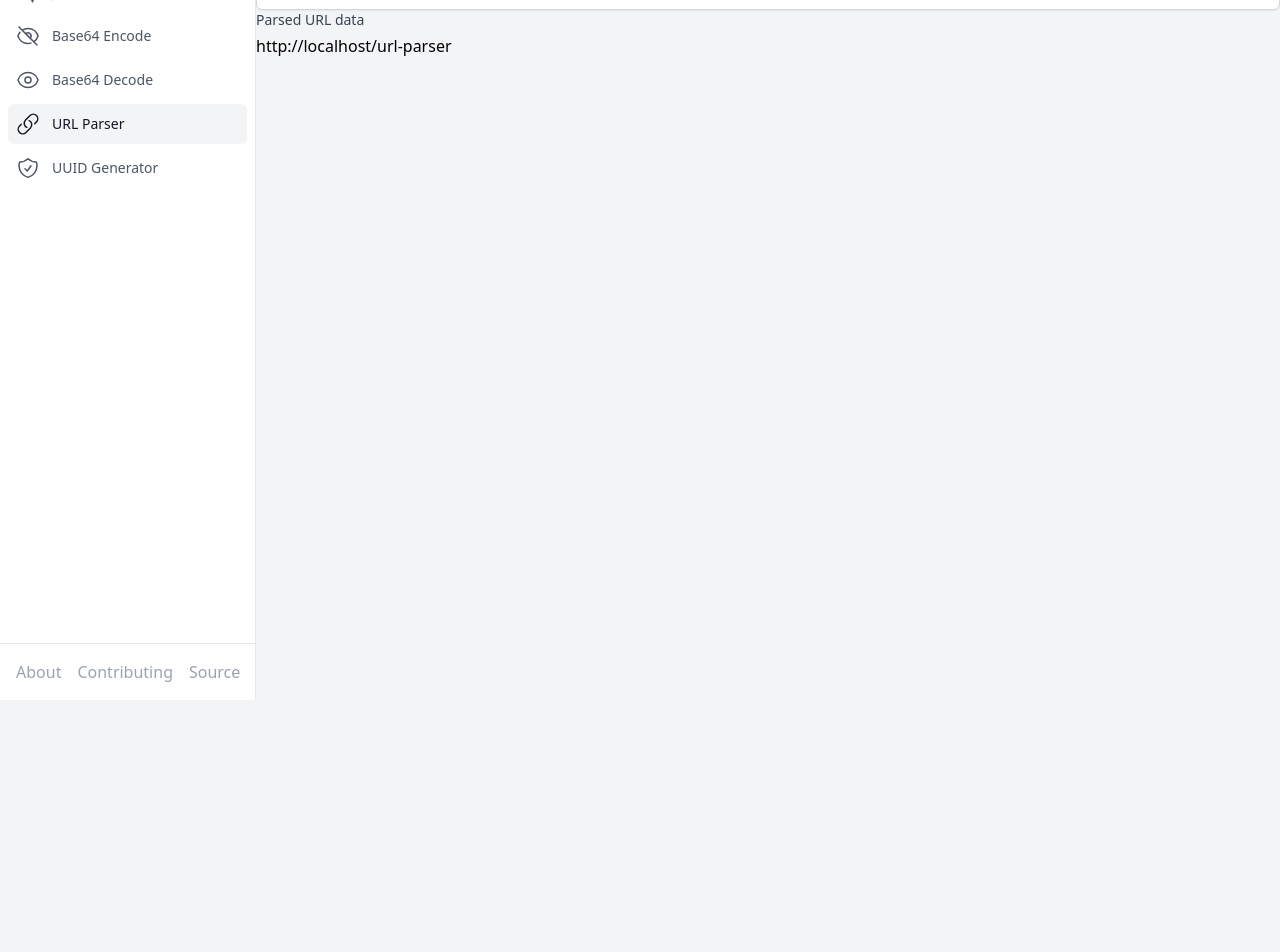
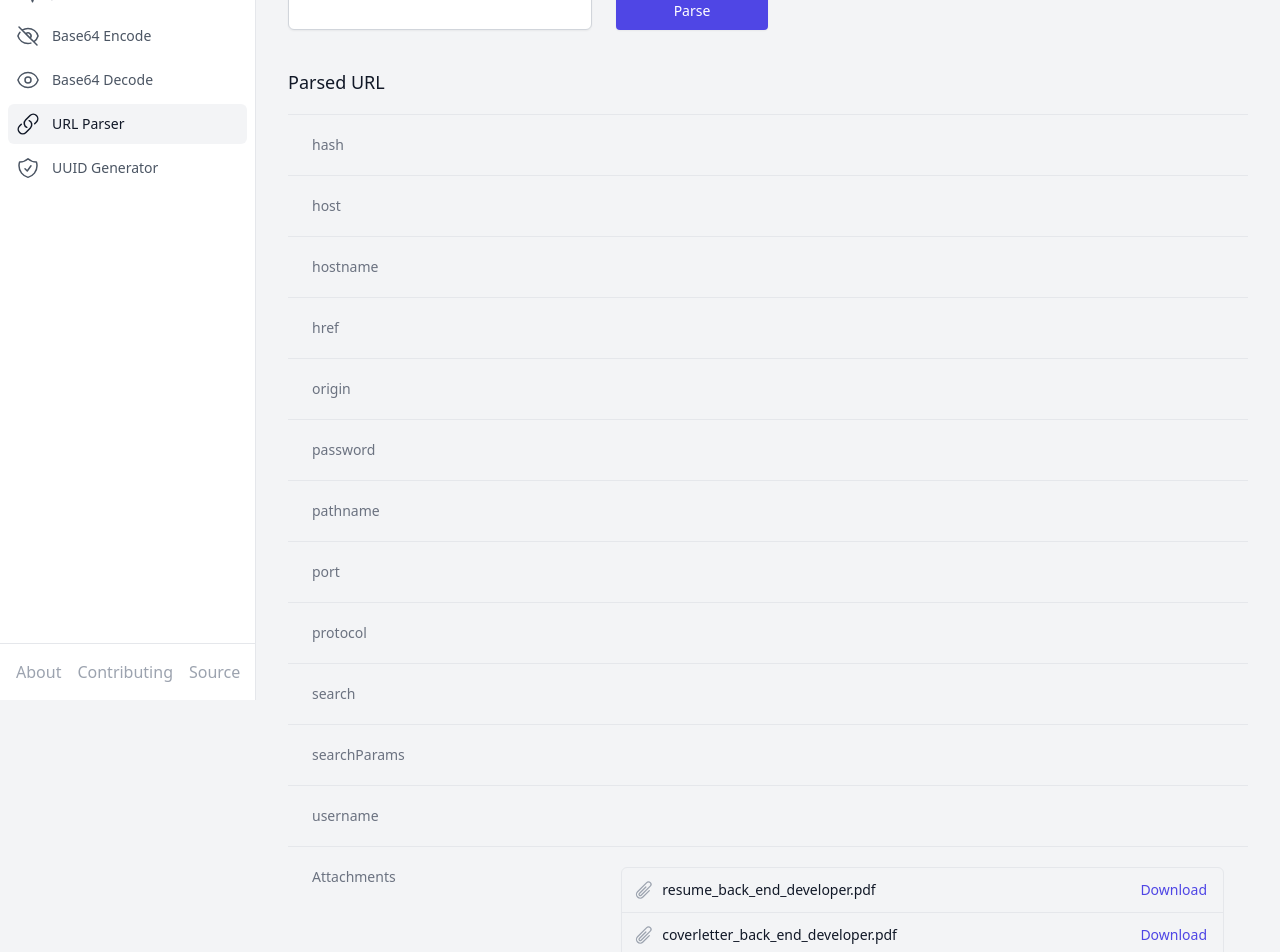
Before and after one commit to DevScreenInternal/ds-devtools, a React (Vite) app: page /url-parser in a window 1280 px wide. Shown: the part 100-1052 px from the top of the page. Before the commit the page ends 800 px from the top, so only its background shows below. Built offline with nearby package versions, Linux system fonts and the light colour scheme.

Commit message:
Improved UX of the URL parser page

```diff
--- a/src/pages/UrlParser.page.tsx
+++ b/src/pages/UrlParser.page.tsx
@@ -1,24 +1,28 @@
+import { PaperClipIcon } from '@heroicons/react/24/outline';
 import { useEffect, useState } from 'react';
+import { parseUrl } from '../services/url-parser';
 
 export default function URLParserPage() {
   const [url, setUrl] = useState<string>('');
-  const [parsedUrl, setParsedUrl] = useState<URL>();
+  const [parsedUrl, setParsedUrl] = useState<URL | null>();
   useEffect(() => {
     document.title = 'URL Parser | dev tools';
   }, []);
 
-  useEffect(() => {
+  function onClickParseUrl() {
     try {
-      setParsedUrl(new URL(url));
+      setParsedUrl(parseUrl(url));
     } catch (error: any) {
       console.log(error);
-      setParsedUrl(new URL(document.location.href));
+      setParsedUrl(null);
     }
-  }, [url]);
+  }
+
   return (
-    <div>
+    <div className="px-4 sm:px-6 lg:px-8">
       <h1>URL Parser</h1>
       <div>
+        <div className="my-5 grid grid-cols-1 gap-6 sm:grid-cols-3">
           <div>
             <label
               htmlFor="url"
@@ -36,15 +40,159 @@ export default function URLParserPage() {
               />
             </div>
           </div>
-        <div>
-          <label
-            htmlFor="parsedJson"
-            className="block text-sm font-medium text-gray-700"
+          <button
+            type="button"
+            className="mt-6 inline-flex items-center justify-center rounded border border-transparent bg-indigo-600 px-4 py-2 text-sm font-medium text-white shadow-sm hover:bg-indigo-700 focus:outline-none focus:ring-2 focus:ring-indigo-500 focus:ring-offset-2 sm:w-1/2"
+            onClick={onClickParseUrl}
           >
-            Parsed URL data
-          </label>
+            Parse
+          </button>
+        </div>
         <div className="mt-1">
-            <p>{parsedUrl?.toJSON()}</p>
+          <div className="overflow-hidden sm:rounded-lg">
+            <div className="py-5">
+              <h3 className="text-lg font-medium leading-6 text-gray-900">
+                Parsed URL
+              </h3>
+            </div>
+            <div className="border-t border-gray-200 py-5 sm:p-0">
+              <dl className="sm:divide-y sm:divide-gray-200">
+                <div className="py-4 sm:grid sm:grid-cols-3 sm:gap-4 sm:py-5 sm:px-6">
+                  <dt className="text-sm font-medium text-gray-500">hash</dt>
+                  <dd className="mt-1 text-sm text-gray-900 sm:col-span-2 sm:mt-0">
+                    {parsedUrl?.hash}
+                  </dd>
+                </div>
+                <div className="py-4 sm:grid sm:grid-cols-3 sm:gap-4 sm:py-5 sm:px-6">
+                  <dt className="text-sm font-medium text-gray-500">host</dt>
+                  <dd className="mt-1 text-sm text-gray-900 sm:col-span-2 sm:mt-0">
+                    {parsedUrl?.host}
+                  </dd>
+                </div>
+                <div className="py-4 sm:grid sm:grid-cols-3 sm:gap-4 sm:py-5 sm:px-6">
+                  <dt className="text-sm font-medium text-gray-500">
+                    hostname
+                  </dt>
+                  <dd className="mt-1 text-sm text-gray-900 sm:col-span-2 sm:mt-0">
+                    {parsedUrl?.hostname}
+                  </dd>
+                </div>
+                <div className="py-4 sm:grid sm:grid-cols-3 sm:gap-4 sm:py-5 sm:px-6">
+                  <dt className="text-sm font-medium text-gray-500">href</dt>
+                  <dd className="mt-1 text-sm text-gray-900 sm:col-span-2 sm:mt-0">
+                    {parsedUrl?.href}
+                  </dd>
+                </div>
+                <div className="py-4 sm:grid sm:grid-cols-3 sm:gap-4 sm:py-5 sm:px-6">
+                  <dt className="text-sm font-medium text-gray-500">origin</dt>
+                  <dd className="mt-1 text-sm text-gray-900 sm:col-span-2 sm:mt-0">
+                    {parsedUrl?.origin}
+                  </dd>
+                </div>
+                <div className="py-4 sm:grid sm:grid-cols-3 sm:gap-4 sm:py-5 sm:px-6">
+                  <dt className="text-sm font-medium text-gray-500">
+                    password
+                  </dt>
+                  <dd className="mt-1 text-sm text-gray-900 sm:col-span-2 sm:mt-0">
+                    {parsedUrl?.password}
+                  </dd>
+                </div>
+                <div className="py-4 sm:grid sm:grid-cols-3 sm:gap-4 sm:py-5 sm:px-6">
+                  <dt className="text-sm font-medium text-gray-500">
+                    pathname
+                  </dt>
+                  <dd className="mt-1 text-sm text-gray-900 sm:col-span-2 sm:mt-0">
+                    {parsedUrl?.pathname}
+                  </dd>
+                </div>
+                <div className="py-4 sm:grid sm:grid-cols-3 sm:gap-4 sm:py-5 sm:px-6">
+                  <dt className="text-sm font-medium text-gray-500">port</dt>
+                  <dd className="mt-1 text-sm text-gray-900 sm:col-span-2 sm:mt-0">
+                    {parsedUrl?.port}
+                  </dd>
+                </div>
+                <div className="py-4 sm:grid sm:grid-cols-3 sm:gap-4 sm:py-5 sm:px-6">
+                  <dt className="text-sm font-medium text-gray-500">
+                    protocol
+                  </dt>
+                  <dd className="mt-1 text-sm text-gray-900 sm:col-span-2 sm:mt-0">
+                    {parsedUrl?.protocol}
+                  </dd>
+                </div>
+                <div className="py-4 sm:grid sm:grid-cols-3 sm:gap-4 sm:py-5 sm:px-6">
+                  <dt className="text-sm font-medium text-gray-500">search</dt>
+                  <dd className="mt-1 text-sm text-gray-900 sm:col-span-2 sm:mt-0">
+                    {parsedUrl?.search}
+                  </dd>
+                </div>
+                <div className="py-4 sm:grid sm:grid-cols-3 sm:gap-4 sm:py-5 sm:px-6">
+                  <dt className="text-sm font-medium text-gray-500">
+                    searchParams
+                  </dt>
+                  <dd className="mt-1 text-sm text-gray-900 sm:col-span-2 sm:mt-0">
+                    {parsedUrl?.searchParams}
+                  </dd>
+                </div>
+                <div className="py-4 sm:grid sm:grid-cols-3 sm:gap-4 sm:py-5 sm:px-6">
+                  <dt className="text-sm font-medium text-gray-500">
+                    username
+                  </dt>
+                  <dd className="mt-1 text-sm text-gray-900 sm:col-span-2 sm:mt-0">
+                    {parsedUrl?.username}
+                  </dd>
+                </div>
+                <div className="py-4 sm:grid sm:grid-cols-3 sm:gap-4 sm:py-5 sm:px-6">
+                  <dt className="text-sm font-medium text-gray-500">
+                    Attachments
+                  </dt>
+                  <dd className="mt-1 text-sm text-gray-900 sm:col-span-2 sm:mt-0">
+                    <ul
+                      role="list"
+                      className="divide-y divide-gray-200 rounded-md border border-gray-200"
+                    >
+                      <li className="flex items-center justify-between py-3 pl-3 pr-4 text-sm">
+                        <div className="flex w-0 flex-1 items-center">
+                          <PaperClipIcon
+                            className="h-5 w-5 flex-shrink-0 text-gray-400"
+                            aria-hidden="true"
+                          />
+                          <span className="ml-2 w-0 flex-1 truncate">
+                            resume_back_end_developer.pdf
+                          </span>
+                        </div>
+                        <div className="ml-4 flex-shrink-0">
+                          <a
+                            href="#"
+                            className="font-medium text-indigo-600 hover:text-indigo-500"
+                          >
+                            Download
+                          </a>
+                        </div>
+                      </li>
+                      <li className="flex items-center justify-between py-3 pl-3 pr-4 text-sm">
+                        <div className="flex w-0 flex-1 items-center">
+                          <PaperClipIcon
+                            className="h-5 w-5 flex-shrink-0 text-gray-400"
+                            aria-hidden="true"
+                          />
+                          <span className="ml-2 w-0 flex-1 truncate">
+                            coverletter_back_end_developer.pdf
+                          </span>
+                        </div>
+                        <div className="ml-4 flex-shrink-0">
+                          <a
+                            href="#"
+                            className="font-medium text-indigo-600 hover:text-indigo-500"
+                          >
+                            Download
+                          </a>
+                        </div>
+                      </li>
+                    </ul>
+                  </dd>
+                </div>
+              </dl>
+            </div>
           </div>
         </div>
       </div>
--- /dev/null
+++ b/src/services/url-parser.ts
@@ -0,0 +1,4 @@
+export function parseUrl(url: string) {
+  console.log(url);
+  return new URL(url);
+}
```
Also changed, not shown: 2 other files (tests, documents, lock files or other folders). Lines whose indentation alone changed are shown as unchanged.
